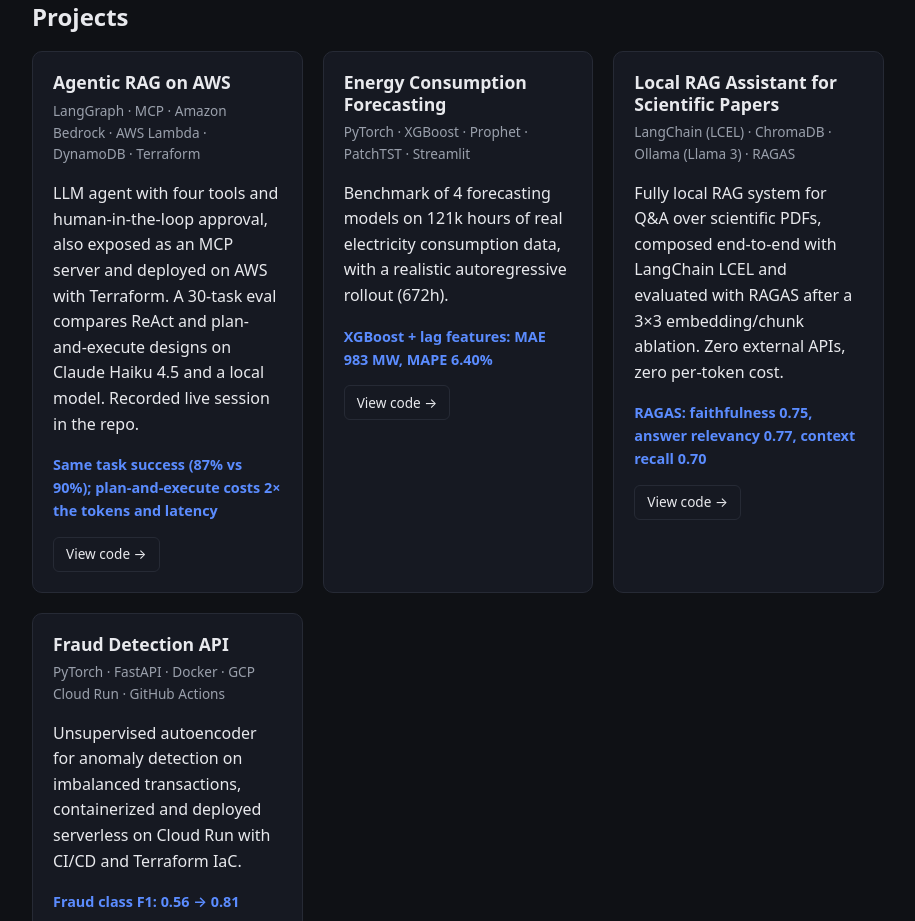
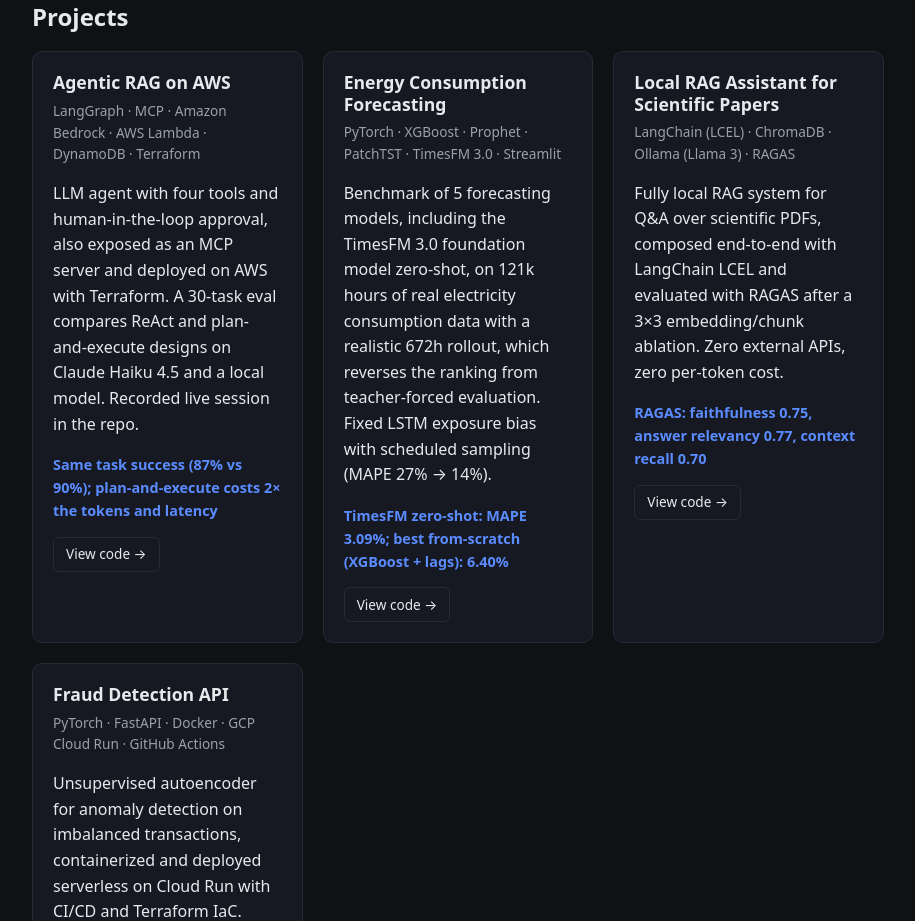
Before and after one commit to lele25896/lele25896.github.io, a plain HTML site: page index.html in a window 1280 px wide. Shown: the part 899-1820 px from the top of the page, without its empty margins (182-1097 px from the left). Drawn offline with Linux system fonts and the light colour scheme.

Commit message:
Update forecasting card: TimesFM 3.0, 5 models, scheduled sampling

```diff
--- a/index.html
+++ b/index.html
@@ -74,9 +74,9 @@
 
       <article class="card">
         <h3>Energy Consumption Forecasting</h3>
-        <p class="stack">PyTorch · XGBoost · Prophet · PatchTST · Streamlit</p>
-        <p>Benchmark of 4 forecasting models on 121k hours of real electricity consumption data, with a realistic autoregressive rollout (672h).</p>
-        <p class="result">XGBoost + lag features: MAE 983 MW, MAPE 6.40%</p>
+        <p class="stack">PyTorch · XGBoost · Prophet · PatchTST · TimesFM 3.0 · Streamlit</p>
+        <p>Benchmark of 5 forecasting models, including the TimesFM 3.0 foundation model zero-shot, on 121k hours of real electricity consumption data with a realistic 672h rollout, which reverses the ranking from teacher-forced evaluation. Fixed LSTM exposure bias with scheduled sampling (MAPE 27% → 14%).</p>
+        <p class="result">TimesFM zero-shot: MAPE 3.09%; best from-scratch (XGBoost + lags): 6.40%</p>
         <a class="btn btn-sm" href="https://github.com/lele25896/Energy-Consumption-Forecasting" target="_blank" rel="noopener">View code →</a>
       </article>
 
```
